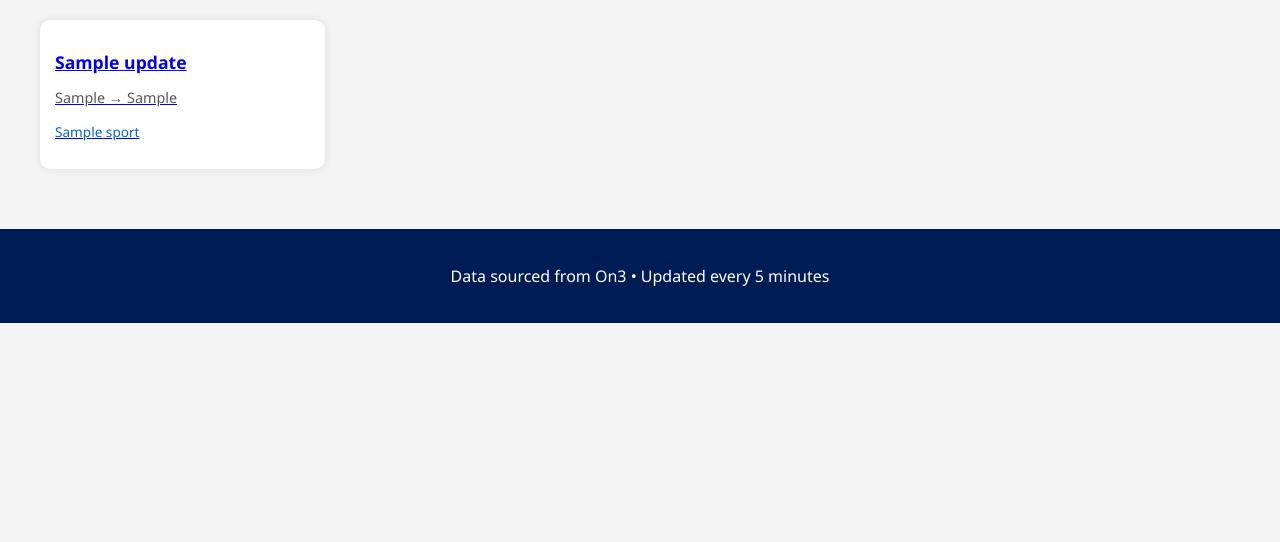
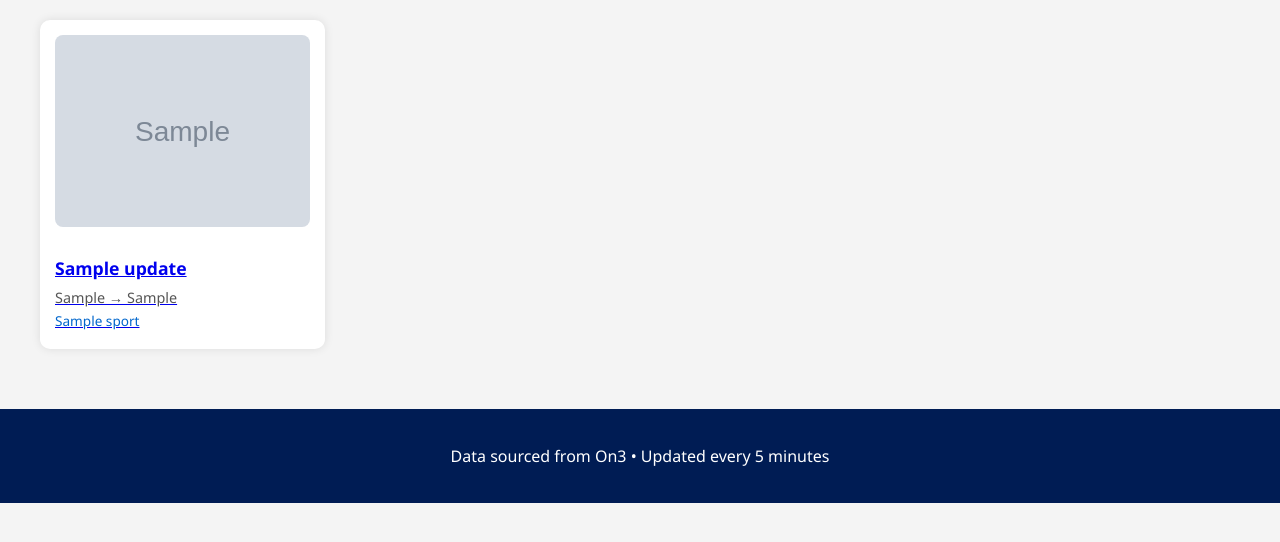
Before and after one commit to ericsjaffe/PortalDecision2, a Flask app: template templates/index.html in a window 1280 px wide. Shown: the part 167-709 px from the top of the page. Run offline with Flask 3, Linux system fonts and the light colour scheme; the template is opened without the code that fills it: most values are stand-ins (such as "Sample title", 1, 10 or a date in 2020); grey boxes marked "Sample" are stand-in pictures.

Commit message:
Add files via upload

```diff
--- a/static/style.css
+++ b/static/style.css
@@ -28,6 +28,8 @@ body {
   box-shadow: 0 0 10px rgba(0,0,0,0.1);
   padding: 15px;
   transition: transform 0.2s ease-in-out;
+  text-decoration: none;
+  color: inherit;
 }
 .card:hover {
   transform: translateY(-5px);
@@ -35,6 +37,9 @@ body {
 .card h2 {
   font-size: 1.1rem;
   margin-bottom: 8px;
+}
+.card p {
+  margin: 4px 0;
 }
 .meta {
   color: #555;
@@ -51,3 +56,10 @@ footer {
   color: white;
   margin-top: 40px;
 }
+.card-image {
+  width: 100%;
+  height: auto;
+  border-radius: 8px;
+  margin-bottom: 10px;
+  object-fit: cover;
+}
--- a/templates/index.html
+++ b/templates/index.html
@@ -17,6 +17,9 @@
     {% for update in updates %}
     <div class="card">
       <a href="{{ update.link }}" target="_blank">
+        {% if update.image %}
+          <img src="{{ update.image }}" alt="{{ update.title }}" class="card-image">
+        {% endif %}
         <h2>{{ update.title }}</h2>
 
         {% if update.from_school != "Unknown" or update.to_school != "Unknown" %}
```
Also changed, not shown: scraper.py (+7 -13 lines).
